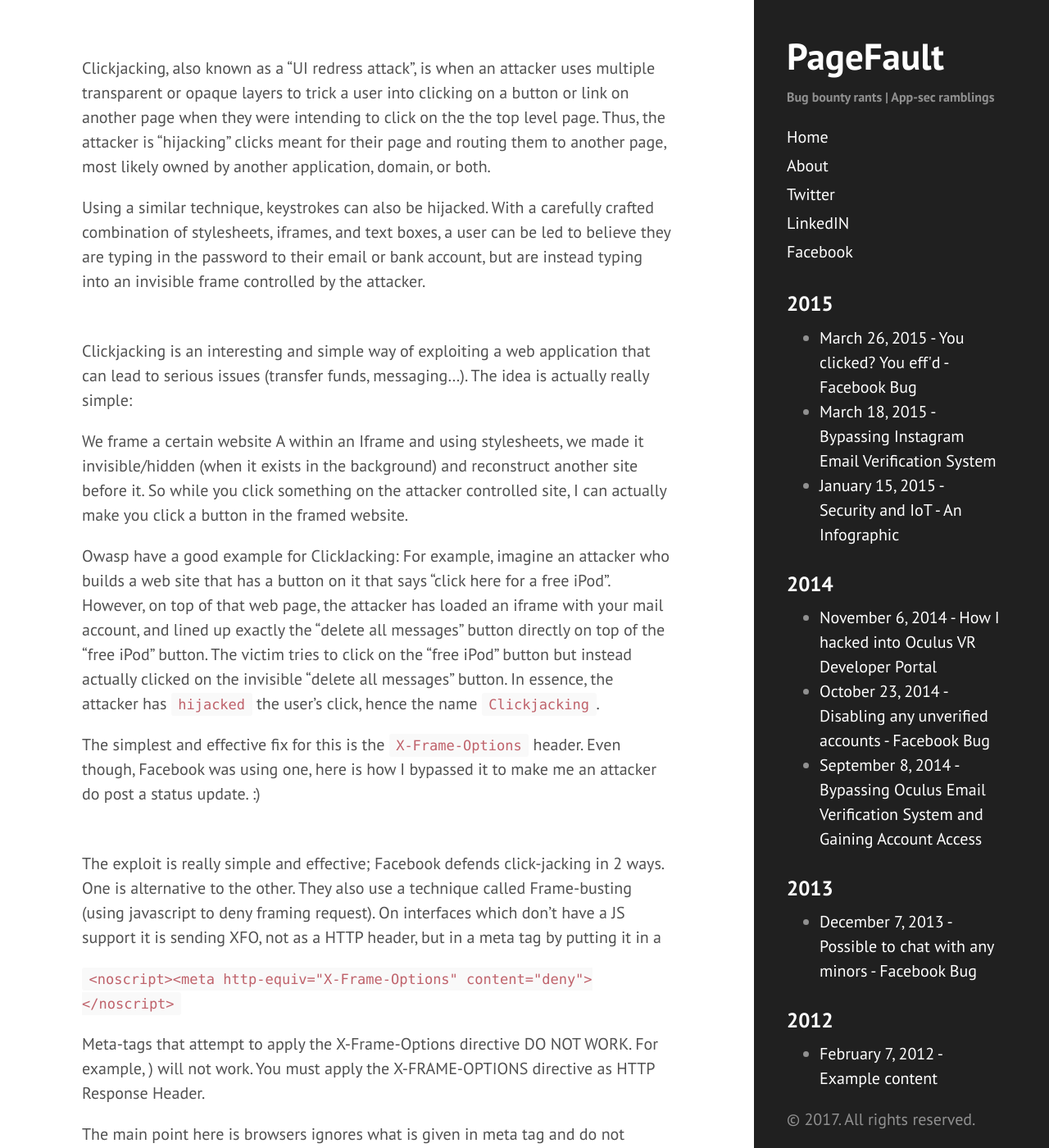
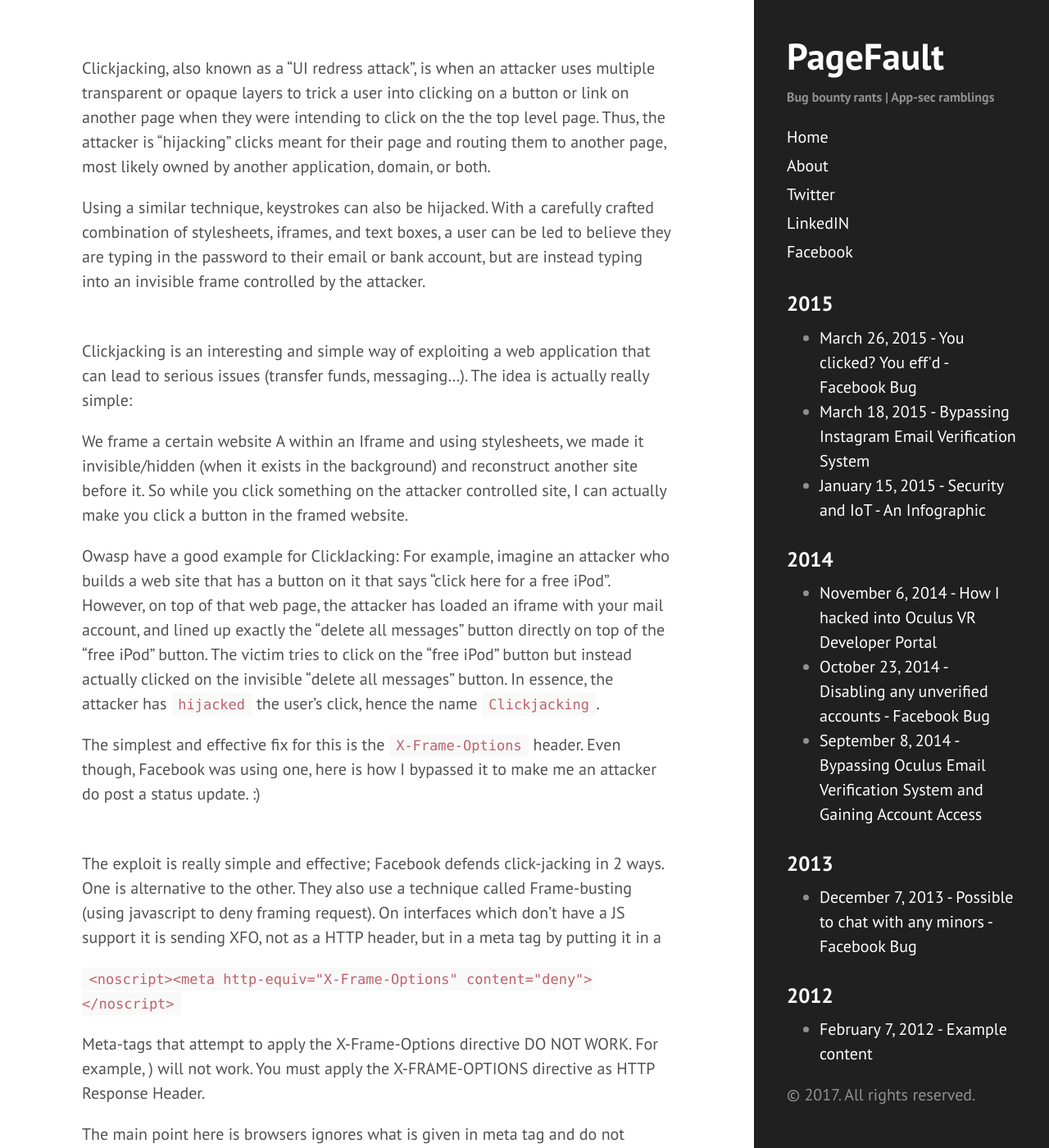
Before and after one commit to sahadnk72/sahadnk72.github.io, a Jekyll site: the page built from index.html, in a window 1280 px wide and 1400 px high, scrolled down 234 px. Shown: the whole window at 82% size. Built offline with Jekyll 4.4.1, drawn with Linux system fonts in a browser that asks for light colours; Markdown is read by kramdown in place of the engine named in the settings; the list of posts is cut into pages by our own code.

Commit message:
Update hyde.css

```diff
--- a/public/css/hyde.css
+++ b/public/css/hyde.css
@@ -54,6 +54,7 @@ html {
  */
 
 .sidebar {
+  position: fixed;
   text-align: center;
   padding: 2rem 1rem;
   color: rgba(255,255,255,.5);
@@ -61,7 +62,6 @@ html {
   overflow-y: scroll;
   top: 0;
   bottom: 0;
-  padding-right: 2rem;
 }
 @media (min-width: 48em) {
   .sidebar {
```
